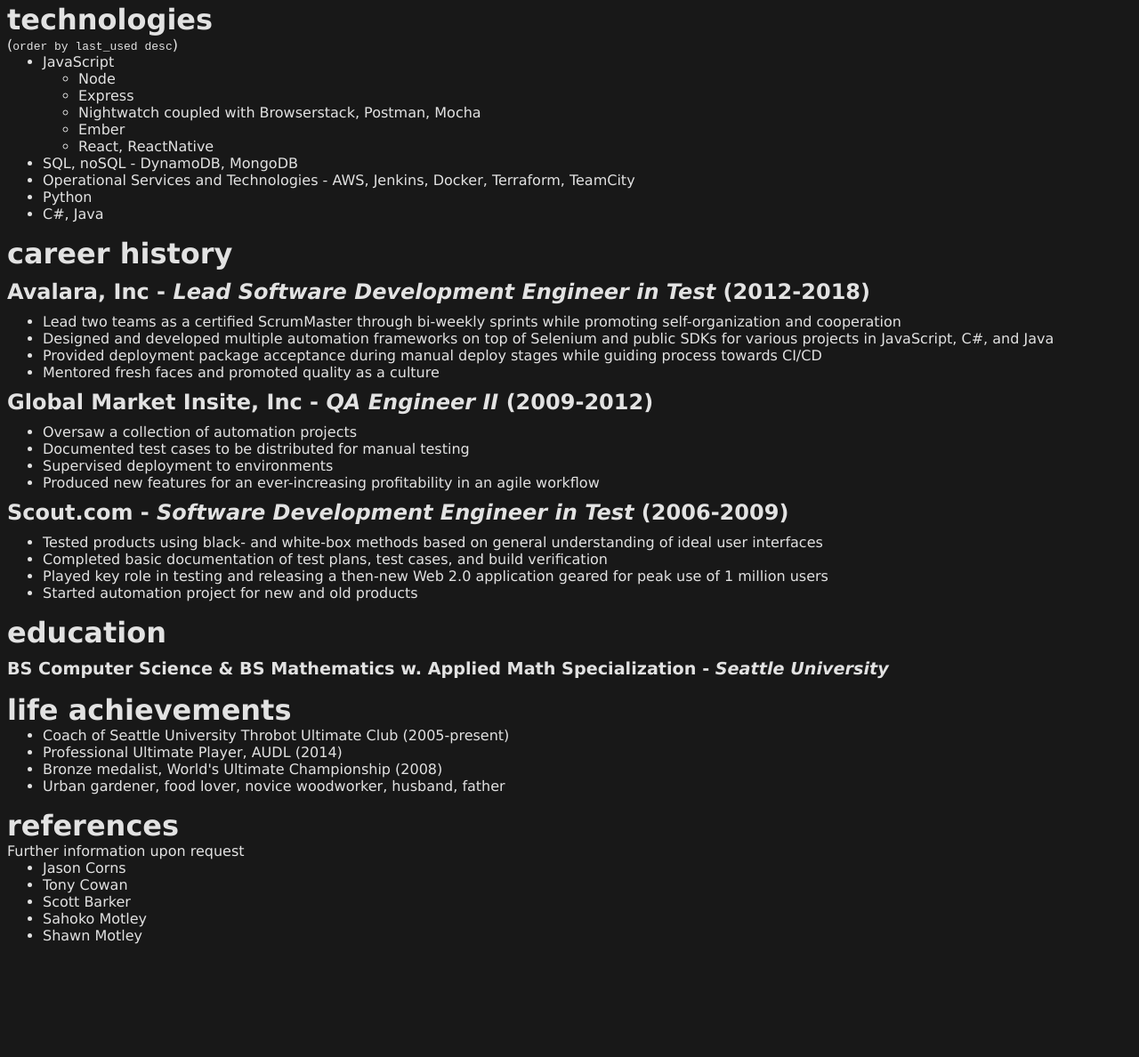
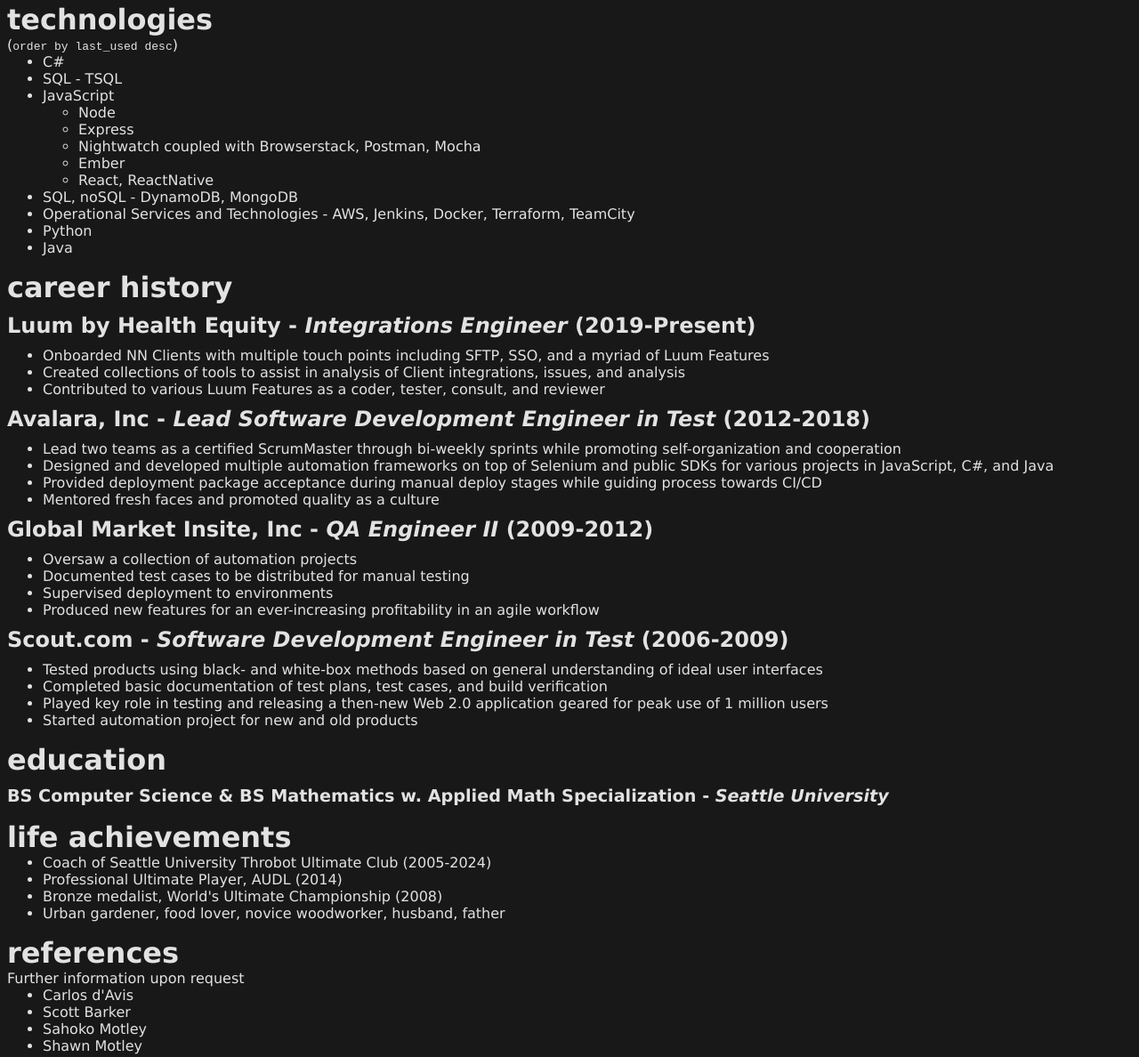
Before and after one commit to willwhitwellbailey/willwhitwellbailey.github.io, a plain HTML site: page index.html in a window 1280 px wide. Shown: the part 143-1331 px from the top of the page at 89% size. Before the commit the page ends 1220 px from the top, so only its background shows below. Drawn offline with Linux system fonts and the light colour scheme.

Commit message:
Update index.html with Luum

```diff
--- a/index.html
+++ b/index.html
@@ -28,6 +28,8 @@ function toggleColors() {
       <h1>technologies</h1>
       <p>(<code>order by last_used desc</code>)</p>
       <ul>
+        <li>C#</li>
+        <li>SQL - TSQL</li>
         <li>JavaScript
           <ul>
             <li>Node</li>
@@ -40,12 +42,21 @@ function toggleColors() {
         <li>SQL, noSQL - DynamoDB, MongoDB</li>
         <li>Operational Services and Technologies - AWS, Jenkins, Docker, Terraform, TeamCity</li>
         <li>Python</li>
-        <li>C#, Java</li>
+        <li>Java</li>
       </ul>
     </section>
 
     <section>
       <h1>career history</h1>
+      <article>
+        <h2>Luum by Health Equity - <i>Integrations Engineer</i> (2019-Present)</h2>
+        <ul>
+          <li>Onboarded NN Clients with multiple touch points including SFTP, SSO, and a myriad of Luum Features</li>
+          <li>Created collections of tools to assist in analysis of Client integrations, issues, and analysis</li>
+          <li>Contributed to various Luum Features as a coder, tester, consult, and reviewer</li>
+        </ul>
+      </article>
+
       <article>
         <h2>Avalara, Inc - <i>Lead Software Development Engineer in Test</i> (2012-2018)</h2>
         <ul>
@@ -87,7 +98,7 @@ function toggleColors() {
     <section>
       <h1>life achievements</h1>
       <ul>
-        <li>Coach of Seattle University Throbot Ultimate Club (2005-present)</li>
+        <li>Coach of Seattle University Throbot Ultimate Club (2005-2024)</li>
         <li>Professional Ultimate Player, AUDL (2014)</li>
         <li>Bronze medalist, World's Ultimate Championship (2008)</li>
         <li>Urban gardener, food lover, novice woodworker, husband, father</li>
@@ -98,8 +109,7 @@ function toggleColors() {
       <h1>references</h1>
       <p>Further information upon request</p>
       <ul>
-        <li>Jason Corns</li>
-        <li>Tony Cowan</li>
+        <li>Carlos d'Avis</li>
         <li>Scott Barker</li>
         <li>Sahoko Motley</li>
         <li>Shawn Motley</li>
```
